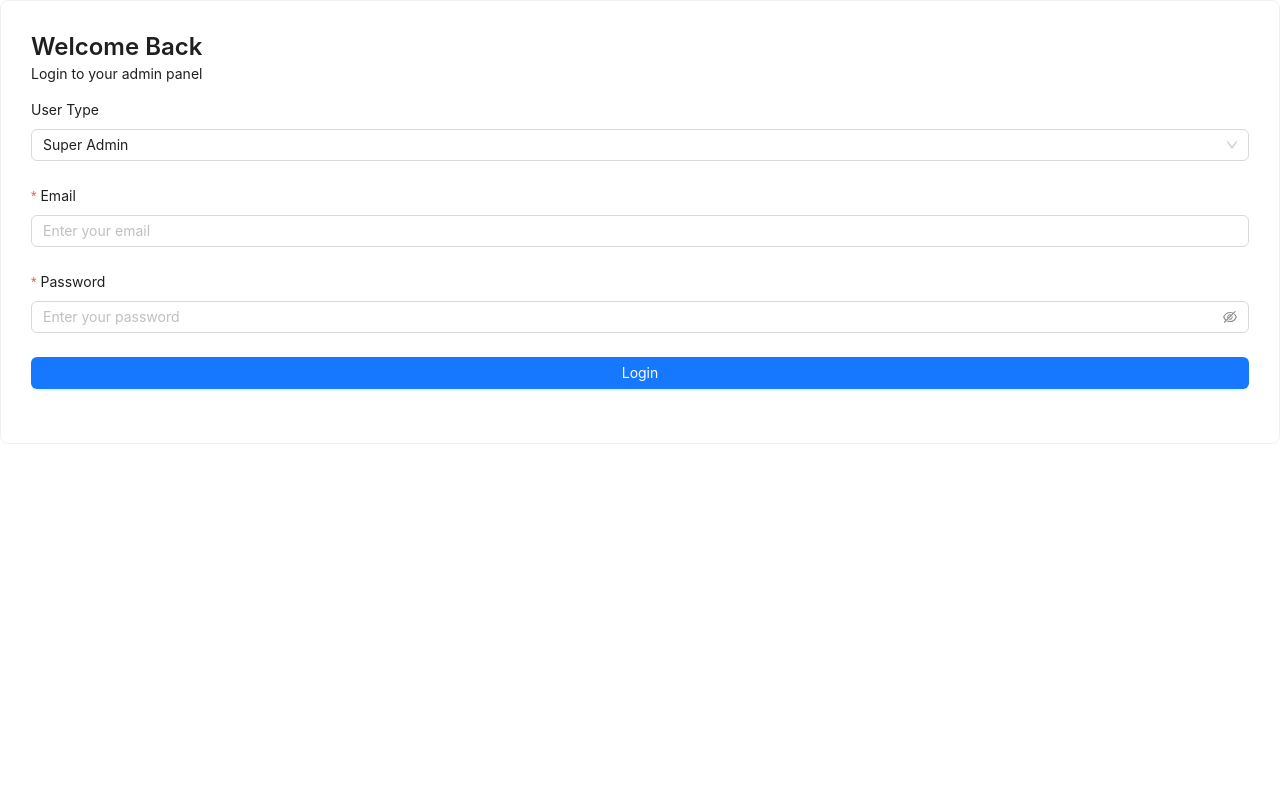
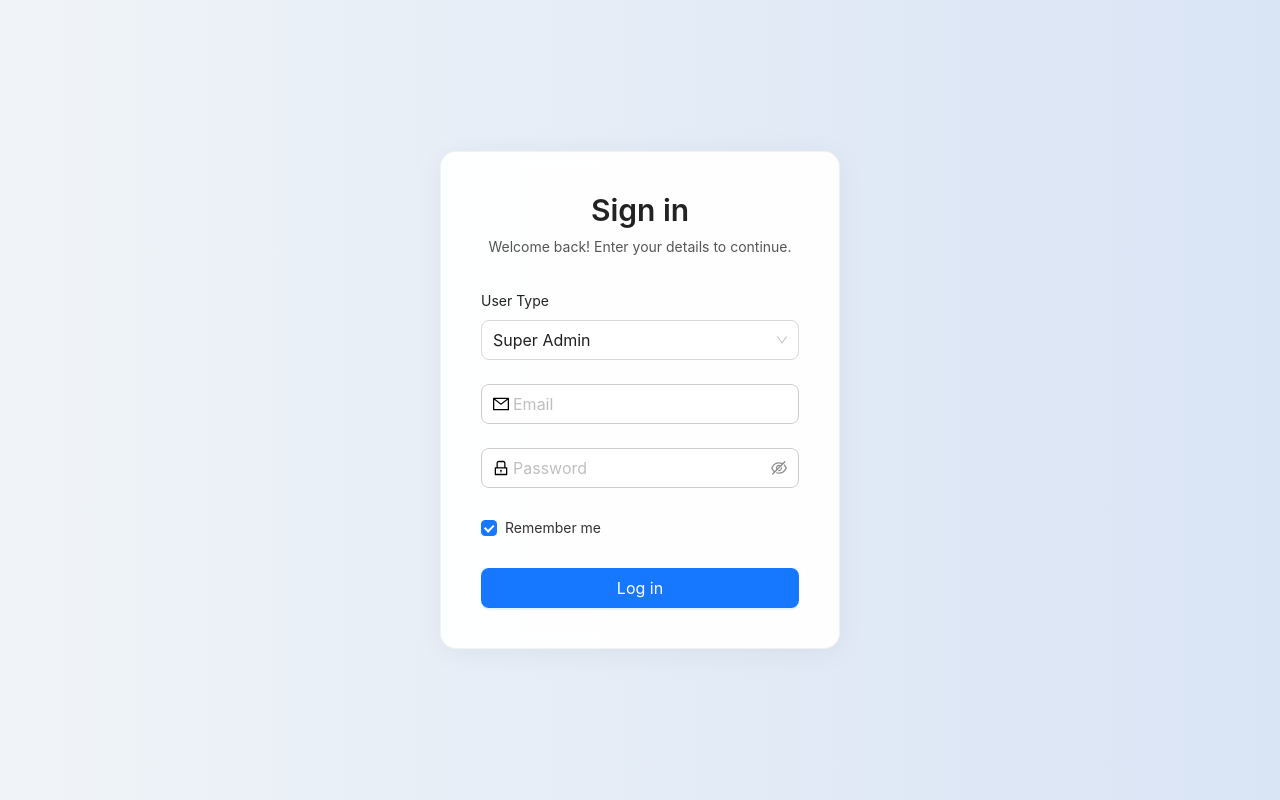
Before and after one commit to TaybaBatool/job_create_frontend, a React (Create React App) app: page /login in a window 1280 px wide. Built offline with nearby package versions, Linux system fonts and the light colour scheme.

Commit message:
update login page design

```diff
--- a/src/screens/LoginScreen.js
+++ b/src/screens/LoginScreen.js
@@ -1,28 +1,168 @@
+// import React, { useState } from "react";
+// import {
+//   Button,
+//   Card,
+//   Select,
+//   Typography,
+//   Form,
+//   Input,
+//   message,
+// } from "antd";
+// import {
+//   EyeInvisibleOutlined,
+//   EyeTwoTone,
+// } from "@ant-design/icons";
+// import { USER_ROLES } from "../utils/constant";
+// import { useNavigate } from "react-router-dom";
+// import { loginAdmin } from "../api/authApi";
+
+// const { Title } = Typography;
+// const { Option } = Select;
+
+// const LoginScreen = ({ onLogin }) => {
+//   const [userType, setUserType] = useState(USER_ROLES[0].id);
+//   const [loading, setLoading] = useState(false);
+//   const navigate = useNavigate();
+
+//   const onFinish = async (values) => {
+//     setLoading(true);
+//     try {
+//       const response = await loginAdmin({
+//         email: values.email,
+//         password: values.password,
+//         role: userType,
+//       });
+
+//       const token = response.data?.data?.token;
+
+//       if (token) {
+//         localStorage.setItem("token", token);
+//         message.success("Login successful!");
+//         onLogin();
+//         navigate("/dashboard");
+//       } else {
+//         message.error("Login failed. Token not received.");
+//       }
+//     } catch (error) {
+//       const errMsg =
+//         error?.response?.data?.message || "Login failed. Please try again.";
+//       message.error(errMsg);
+//     } finally {
+//       setLoading(false);
+//     }
+//   };
+
+//   return (
+//     <div
+//       className="min-h-screen flex items-center justify-center bg-gradient-to-r from-indigo-500 via-purple-500 to-blue-500"
+//     >
+//       <div className="w-full max-w-md px-6">
+//         <Card
+//           className="backdrop-blur-md bg-white/80 shadow-xl rounded-2xl"
+//           bodyStyle={{ padding: 30 }}
+//         >
+//           <div className="text-center mb-6">
+//             <Title
+//               level={3}
+//               className="text-blue-700 font-bold"
+//               style={{ marginBottom: 0 }}
+//             >
+//               Welcome Back
+//             </Title>
+//             <p className="text-gray-600 text-sm">Login to your admin panel</p>
+//           </div>
+
+//           <Form layout="vertical" onFinish={onFinish}>
+//             <Form.Item label="User Type">
+//               <Select
+//                 value={userType}
+//                 onChange={(id) => setUserType(Number(id))}
+//               >
+//                 {USER_ROLES.map((type) => (
+//                   <Option key={type.id} value={type.id}>
+//                     {type.title}
+//                   </Option>
+//                 ))}
+//               </Select>
+//             </Form.Item>
+
+//             <Form.Item
+//               label="Email"
+//               name="email"
+//               rules={[
+//                 { required: true, message: "Please enter your email" },
+//                 { type: "email", message: "Please enter a valid email address" },
+//               ]}
+//             >
+//               <Input placeholder="Enter your email" />
+//             </Form.Item>
+
+//             <Form.Item
+//               label="Password"
+//               name="password"
+//               rules={[
+//                 { required: true, message: "Please enter your password" },
+//               ]}
+//             >
+//               <Input.Password
+//                 placeholder="Enter your password"
+//                 iconRender={(visible) =>
+//                   visible ? <EyeTwoTone /> : <EyeInvisibleOutlined />
+//                 }
+//               />
+//             </Form.Item>
+
+//             <Form.Item>
+//               <Button
+//                 type="primary"
+//                 htmlType="submit"
+//                 block
+//                 loading={loading}
+//                 className="bg-gradient-to-r from-blue-600 to-indigo-600 hover:from-blue-700 hover:to-indigo-700 text-white font-semibold"
+//               >
+//                 {loading ? "Logging in..." : "Login"}
+//               </Button>
+//             </Form.Item>
+//           </Form>
+//         </Card>
+//       </div>
+//     </div>
+//   );
+// };
+
+// export default LoginScreen;
+
+
+
 import React, { useState } from "react";
 import {
   Button,
-  Card,
+  Checkbox,
+  Form,
+  Grid,
+  Input,
+  theme,
+  Typography,
   Select,
-  Typography,
-  Form,
-  Input,
   message,
 } from "antd";
-import {
-  EyeInvisibleOutlined,
-  EyeTwoTone,
-} from "@ant-design/icons";
-import { USER_ROLES } from "../utils/constant";
+import { LockOutlined, MailOutlined } from "@ant-design/icons";
 import { useNavigate } from "react-router-dom";
 import { loginAdmin } from "../api/authApi";
+import { USER_ROLES } from "../utils/constant";
 
-const { Title } = Typography;
+const { useToken } = theme;
+const { useBreakpoint } = Grid;
+const { Text, Title, Link } = Typography;
 const { Option } = Select;
 
-const LoginScreen = ({ onLogin }) => {
+export default function LoginScreen({ onLogin }) {
+  const { token } = useToken();
+  const screens = useBreakpoint();
+  const navigate = useNavigate();
+
+  const [loading, setLoading] = useState(false);
   const [userType, setUserType] = useState(USER_ROLES[0].id);
-  const [loading, setLoading] = useState(false);
-  const navigate = useNavigate();
 
   const onFinish = async (values) => {
     setLoading(true);
@@ -33,10 +173,10 @@ const LoginScreen = ({ onLogin }) => {
         role: userType,
       });
 
-      const token = response.data?.data?.token;
+      const tokenValue = response.data?.data?.token;
 
-      if (token) {
-        localStorage.setItem("token", token);
+      if (tokenValue) {
+        localStorage.setItem("token", tokenValue);
         message.success("Login successful!");
         onLogin();
         navigate("/dashboard");
@@ -52,82 +192,147 @@ const LoginScreen = ({ onLogin }) => {
     }
   };
 
+  const styles = {
+    section: {
+      display: "flex",
+      justifyContent: "center",
+      alignItems: "center",
+      minHeight: "100vh",
+      background: "linear-gradient(to right, #f0f4f8, #d9e4f5)", // light professional gradient
+      padding: "40px 20px",
+    },
+    container: {
+      width: "100%",
+      maxWidth: "400px",
+      padding: "40px",
+      borderRadius: "16px",
+      background: "rgba(255, 255, 255, 0.95)",
+      backdropFilter: "blur(8px)",
+      WebkitBackdropFilter: "blur(8px)",
+      boxShadow: "0 4px 30px rgba(0, 0, 0, 0.05)",
+      border: "1px solid rgba(0, 0, 0, 0.05)",
+      color: "#333",
+    },
+    forgotPassword: {
+      float: "right",
+      color: "#666",
+    },
+    header: {
+      marginBottom: token.marginXL,
+      textAlign: "center",
+    },
+    text: {
+      color: "#555",
+    },
+    title: {
+      color: "#222",
+      fontSize: screens.md
+        ? token.fontSizeHeading2
+        : token.fontSizeHeading3,
+      marginBottom: "8px",
+    },
+    input: {
+      backgroundColor: "#fff",
+      color: "#000",
+      borderColor: "#ccc",
+    },
+    select: {
+      backgroundColor: "#fff",
+      color: "#000",
+    },
+  };
+
   return (
-    <div
-      className="min-h-screen flex items-center justify-center bg-gradient-to-r from-indigo-500 via-purple-500 to-blue-500"
-    >
-      <div className="w-full max-w-md px-6">
-        <Card
-          className="backdrop-blur-md bg-white/80 shadow-xl rounded-2xl"
-          bodyStyle={{ padding: 30 }}
-        >
-          <div className="text-center mb-6">
-            <Title
-              level={3}
-              className="text-blue-700 font-bold"
-              style={{ marginBottom: 0 }}
-            >
-              Welcome Back
-            </Title>
-            <p className="text-gray-600 text-sm">Login to your admin panel</p>
+    <section style={styles.section}>
+      <div style={styles.container}>
+        <div style={styles.header}>
+          <Title style={styles.title}>Sign in</Title>
+          <Text style={styles.text}>
+            Welcome back! Enter your details to continue.
+          </Text>
         </div>
 
-          <Form layout="vertical" onFinish={onFinish}>
-            <Form.Item label="User Type">
+        <Form
+          name="login_form"
+          initialValues={{ remember: true }}
+          onFinish={onFinish}
+          layout="vertical"
+          requiredMark={false}
+        >
+          <Form.Item label={<span style={{ color: "#222" }}>User Type</span>}>
             <Select
               value={userType}
               onChange={(id) => setUserType(Number(id))}
+              size="large"
+              style={styles.select}
+              dropdownStyle={{ backgroundColor: "#fff" }}
             >
-                {USER_ROLES.map((type) => (
-                  <Option key={type.id} value={type.id}>
-                    {type.title}
+              {USER_ROLES.map((role) => (
+                <Option key={role.id} value={role.id}>
+                  {role.title}
                 </Option>
               ))}
             </Select>
           </Form.Item>
 
           <Form.Item
-              label="Email"
             name="email"
             rules={[
-                { required: true, message: "Please enter your email" },
-                { type: "email", message: "Please enter a valid email address" },
+              {
+                type: "email",
+                required: true,
+                message: "Please input your Email!",
+              },
             ]}
           >
-              <Input placeholder="Enter your email" />
+            <Input
+              prefix={<MailOutlined />}
+              placeholder="Email"
+              size="large"
+              style={styles.input}
+            />
           </Form.Item>
 
           <Form.Item
-              label="Password"
             name="password"
             rules={[
-                { required: true, message: "Please enter your password" },
+              {
+                required: true,
+                message: "Please input your Password!",
+              },
             ]}
           >
             <Input.Password
-                placeholder="Enter your password"
-                iconRender={(visible) =>
-                  visible ? <EyeTwoTone /> : <EyeInvisibleOutlined />
-                }
+              prefix={<LockOutlined />}
+              placeholder="Password"
+              size="large"
+              style={styles.input}
             />
           </Form.Item>
 
           <Form.Item>
+            <Form.Item name="remember" valuePropName="checked" noStyle>
+              <Checkbox style={{ color: "#333" }}>Remember me</Checkbox>
+            </Form.Item>
+            {/* <a style={styles.forgotPassword} href="#">
+              Forgot password?
+            </a> */}
+          </Form.Item>
+
+          <Form.Item style={{ marginBottom: 0 }}>
             <Button
               type="primary"
               htmlType="submit"
+              loading={loading}
               block
-                loading={loading}
-                className="bg-gradient-to-r from-blue-600 to-indigo-600 hover:from-blue-700 hover:to-indigo-700 text-white font-semibold"
+              size="large"
+              className="bg-blue-600 hover:bg-blue-700 text-white font-semibold"
             >
-                {loading ? "Logging in..." : "Login"}
+              {loading ? "Logging in..." : "Log in"}
             </Button>
           </Form.Item>
         </Form>
-        </Card>
       </div>
-    </div>
+    </section>
   );
-};
-
-export default LoginScreen;
+}
```
Lines whose indentation alone changed are shown as unchanged.
